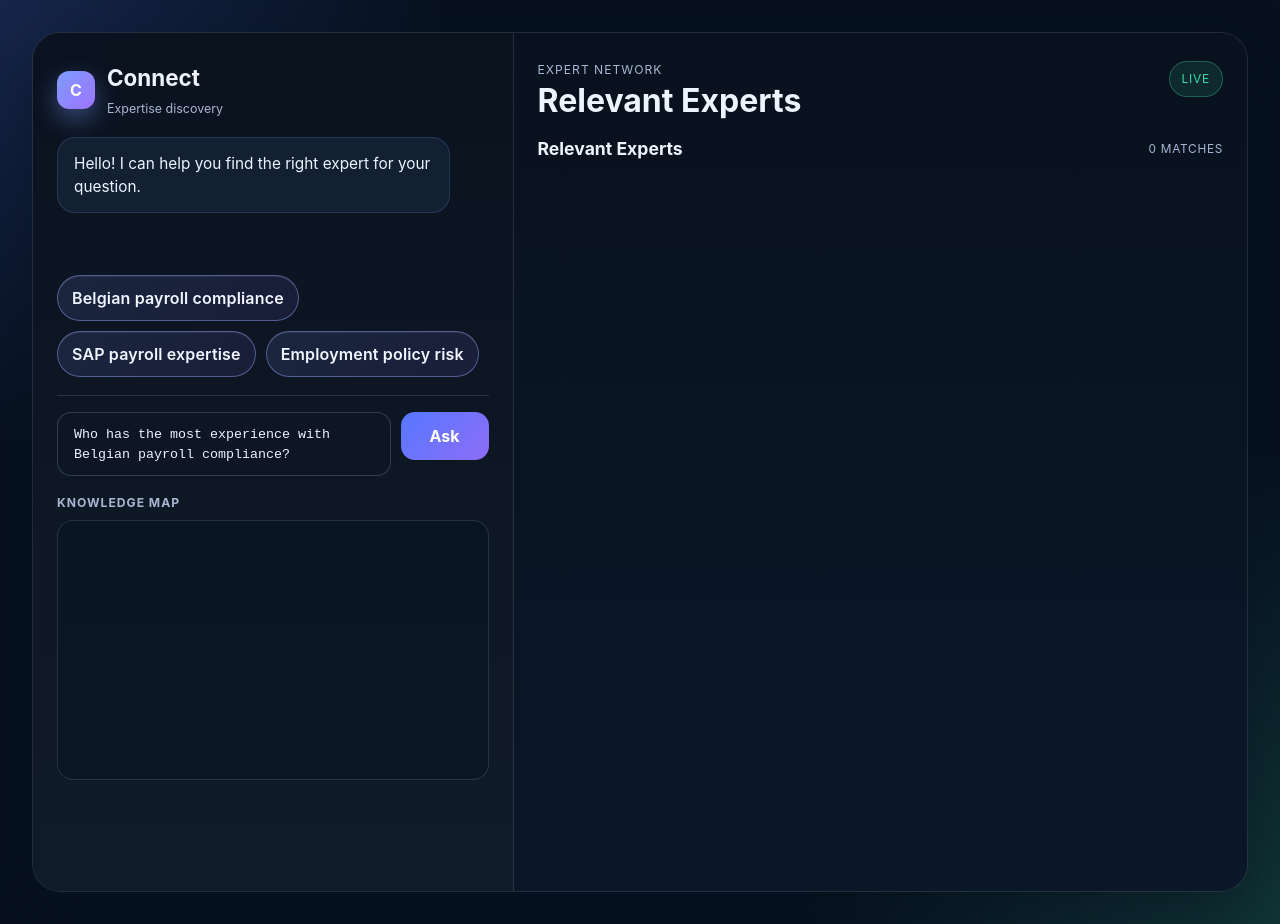
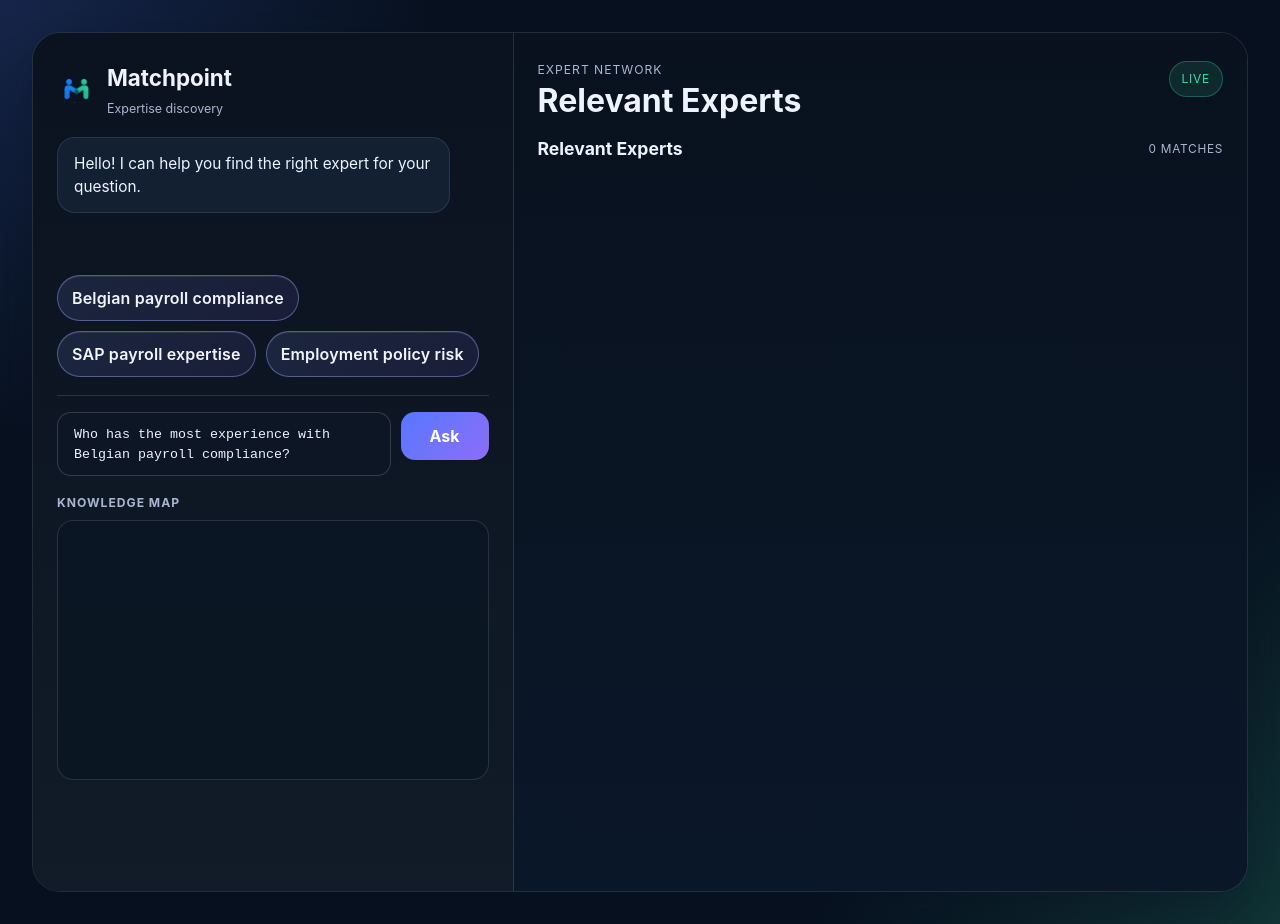
Before and after one commit to AjAzE-dev/Hotters_hackaton, a website built with Vite: page test-app/index.html in a window 1280 px wide. Built offline with nearby package versions, Linux system fonts and the light colour scheme.

Commit message:
add logo

```diff
--- a/test-app/src/main.ts
+++ b/test-app/src/main.ts
@@ -649,9 +649,11 @@ async function initDashboard() {
     <div class="dashboard-shell">
       <aside class="chat-panel">
         <div class="brand-row">
-          <div class="brand-mark">C</div>
+          <div class="brand-mark">
+            <img src="/matchpoint-mark.png" alt="Matchpoint" />
+          </div>
           <div>
-            <p class="brand-title">Connect</p>
+            <p class="brand-title">Matchpoint</p>
             <span>Expertise discovery</span>
           </div>
         </div>
--- a/test-app/src/style.css
+++ b/test-app/src/style.css
@@ -84,10 +84,14 @@ button, input {
   border-radius: 12px;
   display: grid;
   place-items: center;
-  background: linear-gradient(135deg, var(--primary), #9f73ff);
-  color: white;
-  font-weight: 700;
-  box-shadow: 0 10px 24px rgba(124, 156, 255, 0.4);
+  flex: 0 0 38px;
+}
+
+.brand-mark img {
+  display: block;
+  width: 32px;
+  height: 32px;
+  object-fit: contain;
 }
 
 .brand-title {
```
Also changed, not shown: test-app/public/Logo.png (added), test-app/public/matchpoint-mark.png (added).
